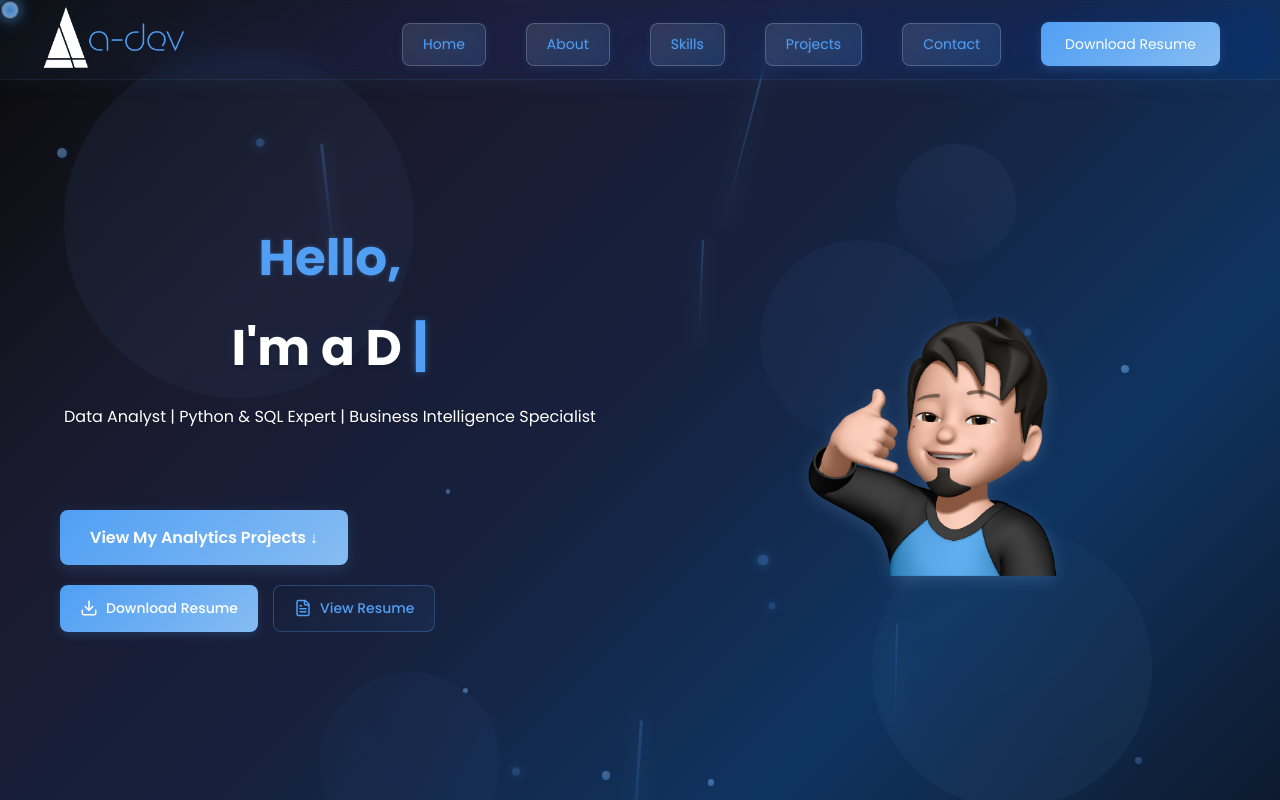
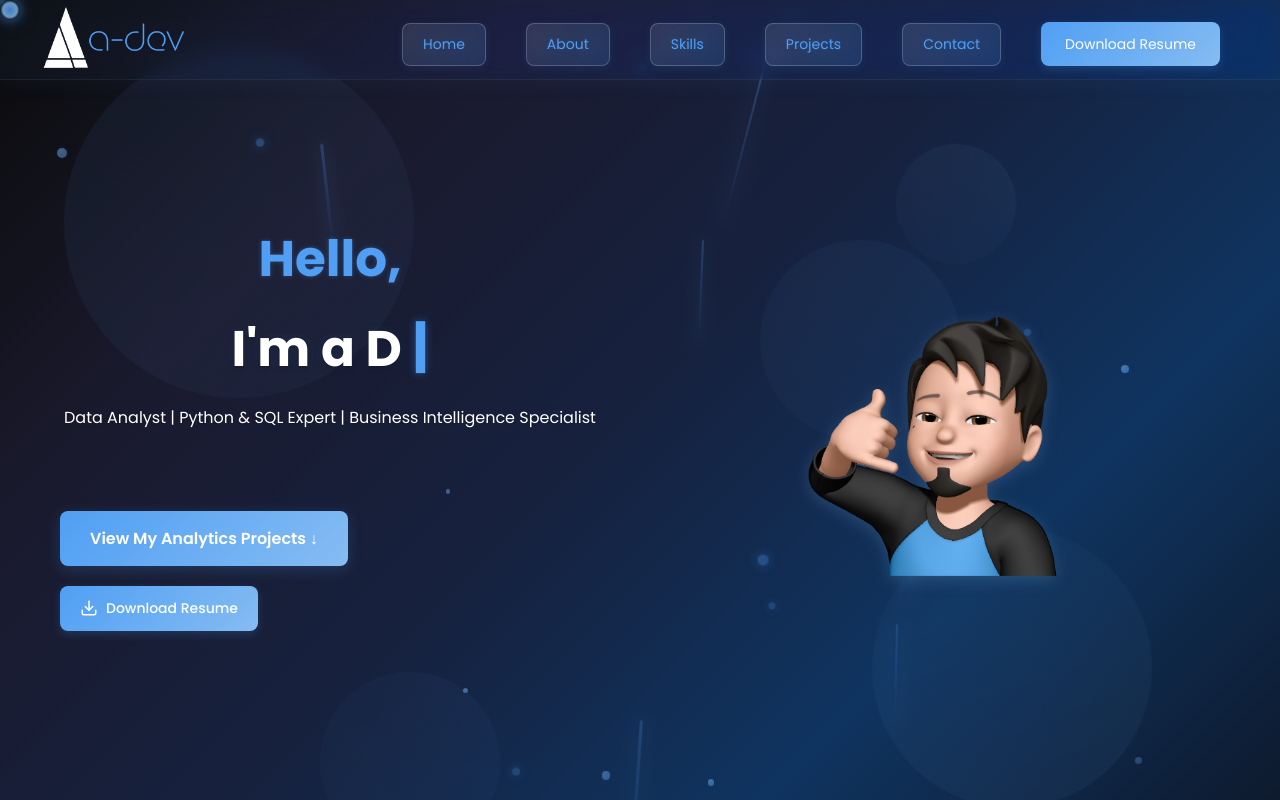
Before and after one commit to Arul-DevX/Personal_portfolio, a React (Vite) app: page / in a window 1280 px wide. Shown: the top 800 px of the page. Built offline with nearby package versions, Linux system fonts and the light colour scheme; the HTML template or start-up script is replaced by a standard one.

Commit message:
Updated Home.jsx

```diff
--- a/src/components/Home.jsx
+++ b/src/components/Home.jsx
@@ -76,11 +76,6 @@ const Home = () => {
                 <Download size={18} />
                 Download Resume
               </button>
-
-              <button className="resume-btn view-btn" onClick={handleViewResume}>
-                <FileText size={18} />
-                View Resume
-              </button>
             </div>
           </div>
         </div>
```
